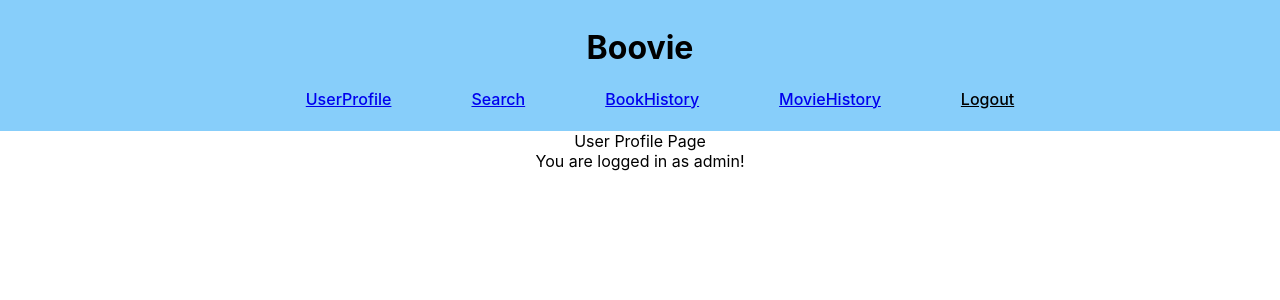
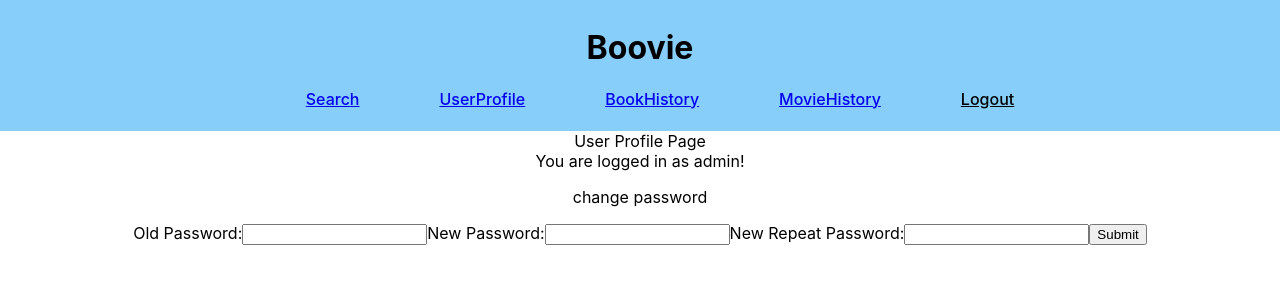
Before and after one commit to xzeng17/CS411-boovie, a React (Create React App) app in the folder boovie-web/: page /UserProfile in a window 1280 px wide. Shown: the top 300 px of the page. Built offline with nearby package versions, Linux system fonts and the light colour scheme; sample sign-in values are in the browser's storage.

Commit message:
update password feature

```diff
--- a/boovie-web/src/components/BookHistory.js
+++ b/boovie-web/src/components/BookHistory.js
@@ -1,6 +1,13 @@
 import React from "react";
+import { Redirect } from 'react-router-dom'
 
 function BookHistory(props) {
+    const {isLoggedIn} = props;
+
+    if (!isLoggedIn) {
+        return <Redirect to='/Login' />
+    }
+
     return (
         <div>
             Book History Page
--- a/boovie-web/src/components/Navbar.js
+++ b/boovie-web/src/components/Navbar.js
@@ -33,8 +33,8 @@ function Navbar(props) {
             <div id="Top-bar">
                 <h1 className="App-title">Boovie</h1>
                 <ul className="Top-bar-manu">
+                    <Link className="Top-bar-button" to="/Search">Search</Link>
                     <Link className="Top-bar-button" to="/UserProfile">UserProfile</Link>
-                    <Link className="Top-bar-button" to="/Search">Search</Link>
                     <Link className="Top-bar-button" to="/BookHistory">BookHistory</Link>
                     <Link className="Top-bar-button" to="/MovieHistory">MovieHistory</Link>
                     {isLoggedIn
@@ -44,13 +44,13 @@ function Navbar(props) {
             </div>
             <Switch>
                 <Route path="/UserProfile">
-                    <UserProfile isLoggedIn={isLoggedIn} userRole={userRole}/>
+                    <UserProfile isLoggedIn={isLoggedIn} userRole={userRole} handleLogout = {handleLogout}/>
                 </Route>
                 <Route path="/Search">
                     <Search setId={setId}/>
                 </Route>
                 <Route path="/BookHistory">
-                    <BookHistory />
+                    <BookHistory isLoggedIn={isLoggedIn}/>
                 </Route>
                 <Route path="/MovieHistory">
                     <MovieHistory isLoggedIn={isLoggedIn} userRole={userRole} setId={setId}/>
--- a/boovie-web/src/components/UserProfile.js
+++ b/boovie-web/src/components/UserProfile.js
@@ -1,7 +1,66 @@
-import React from "react";
+import React, { useState } from "react";
+import { Redirect } from 'react-router-dom'
+import Axios from 'axios';
+
+import {LOCALHOST_URL} from "../assets/constants.js";
+
 
 function UserProfile(props) {
-    const {isLoggedIn, userRole} = props;
+    const {isLoggedIn, userRole, handleLogout} = props;
+    const [old_password, setOldPW] = useState('')
+    const [new_password, setNewPW] = useState('')
+    const [new_repeatpassword, setNewRepeatPW] = useState('')
+    const [disabled, setDisabled] = useState(false)
+
+    const submitChange = () => {
+        if (old_password==='' || new_password==='' || new_repeatpassword==='') {
+            showAlert("All fileds are required!");
+            return;
+        }
+
+        if (new_password !== new_repeatpassword) {
+            showAlert("New passwords do not match!");
+            return;
+        }
+
+        const opt = {
+            method: "POST",
+            url: LOCALHOST_URL+"passwordchange",
+            data: {
+                old_password: old_password,
+                new_password: new_password,
+            },
+            headers: {
+                "Authorization": "Bearer " + localStorage.getItem("TOKEN_KEY"),
+                "Content-Type": "application/json"
+            }
+          };
+
+        setDisabled(true);
+        Axios(opt)
+        .then((res) => {
+            if (res.status === 200) {
+                showAlert("Change Successful!");
+                handleLogout();
+            } else {
+                showAlert("Request failed.");
+                setDisabled(false);
+            }
+        })
+        .catch((err) => {
+            console.log("Request failed: ", err.message);
+            showAlert("Request failed.");
+            setDisabled(false);
+        });
+    }
+
+    const showAlert = (text)=> {
+        document.querySelector('.alert-msg').innerHTML = text;
+    }
+
+    if (!isLoggedIn) {
+        return <Redirect to='/Login' />
+    }
 
     return (
         <div>
@@ -19,6 +78,25 @@ function UserProfile(props) {
                 </div>
             }
 
+
+            <div>
+                <p>change password</p>
+                <label for="name">Old Password:
+                    <input type="password" onChange={(event)=>setOldPW(event.target.value)}/>
+                </label>
+                <label for="name">New Password:
+                    <input type="password" onChange={(event)=>setNewPW(event.target.value)} />
+                </label>
+                <label for="name">New Repeat Password:
+                    <input type="password" onChange={(event)=>setNewRepeatPW(event.target.value)} />
+                </label>
+                <button disabled={disabled} onClick={submitChange}>
+                    Submit
+                </button>
+                <div class="alert-msg">
+                </div>
+            </div>
+
         </div>
     )
 }
```
Also changed, not shown: 2 other files (tests, documents, lock files or other folders).
